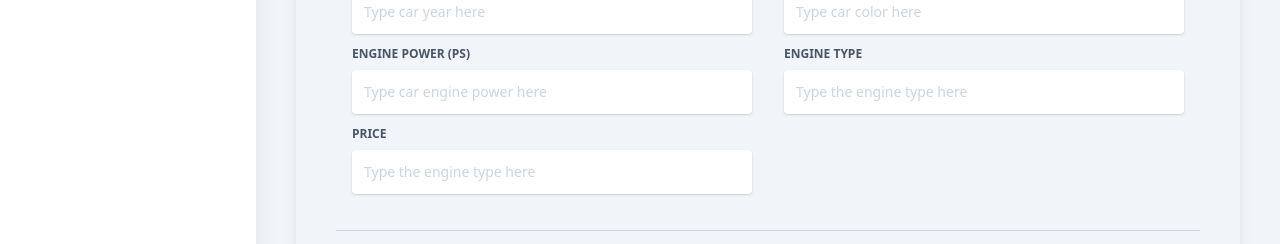
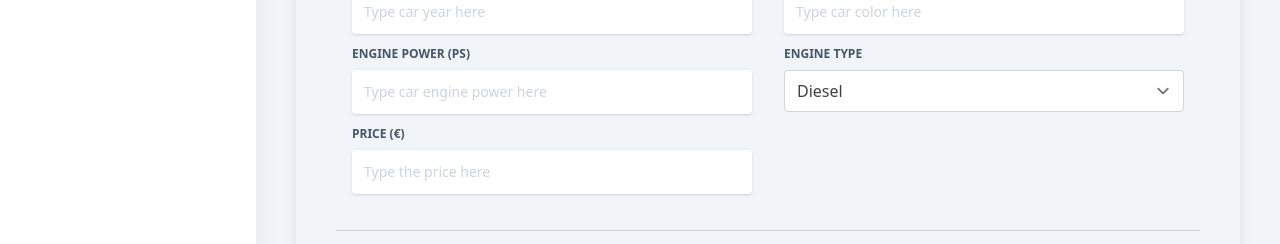
Before and after one commit to adelinger/atelierds, a Next.js app: page /admin/newCar in a window 1280 px wide. Shown: the part 406-650 px from the top of the page. Built offline with nearby package versions, Linux system fonts and the light colour scheme; no server answers; sample sign-in values are in the browser's storage.

Commit message:
implement add new car

```diff
--- a/components/Cards/CardAddCar.js
+++ b/components/Cards/CardAddCar.js
@@ -1,22 +1,79 @@
-import React from "react";
+import ApiService from "auth/service/ApiService";
+import React, { useState } from "react";
+import { CircularProgress } from "@mui/material";
+import Alert from "components/Alerts/Alert";
 
-// components
+export default function CardSettings({ auth }) {
+    const { logout, user, error } = auth;
 
-export default function CardSettings() {
+    const [carModel, setCarModel] = useState();
+    const [carMake, setCarMake] = useState();
+    const [carYear, setCarYear] = useState();
+    const [carColor, setCarColor] = useState();
+    const [carEnginePower, setCarEnginePower] = useState();
+    const [carEngineType, setCarEngineType] = useState();
+    const [carDescription, setCarDescription] = useState();
+    const [carPrice, setCarPrice] = useState();
+    const [isSuccess, setIsSuccess] = useState(false);
+    const [showAlert, setShowAlert] = useState(false);
+    const [showloader, setShowLoader] = useState(false);
+
+    const carObject = {
+        "atelierCarStatus": {
+            "atelierCarStatusID": 1
+        },
+        "carModel": carModel,
+        "carMake": carMake,
+        "carYear": parseInt(carYear),
+        "carColor": carColor,
+        "carEnginePower": carEnginePower,
+        "carEngineType": carEngineType,
+        "carDescription": carDescription,
+        "carPrice": parseFloat(carPrice),
+        "addedByUser": user.email,
+        "carProfilePhotoPath": null,
+        "carPhotosPath": null
+    }
+
+    const api = new ApiService();
+
+
+    const handleSubmit = (e) => {
+        e.preventDefault();
+        setShowLoader(true);
+        setShowAlert(false);
+
+        api
+            .addNewCar(carObject)
+            .then(data => {
+                handleApiResponse(true);
+            })
+            .catch((error) => {
+                handleApiResponse(false);
+            });
+    }
+
+    function handleApiResponse(Success) {
+        setIsSuccess(Success);
+        setShowLoader(false);
+        setShowAlert(true);
+    }
+
     return (
         <>
             <div className="relative flex flex-col min-w-0 break-words w-full mb-6 shadow-lg rounded-lg bg-blueGray-100 border-0">
                 <div className="rounded-t bg-white mb-0 px-6 py-6">
                     <div className="text-center flex justify-between">
                         <h6 className="text-blueGray-700 text-xl font-bold">Add new car</h6>
+                    </div>
 
-                    </div>
                 </div>
                 <div className="flex-auto px-4 lg:px-10 py-10 pt-0">
-                    <form>
+                    <form onSubmit={handleSubmit}>
                         <h6 className="text-blueGray-400 text-sm mt-3 mb-6 font-bold uppercase">
                             Car information
                         </h6>
+
                         <div className="flex flex-wrap">
                             <div className="w-full lg:w-6/12 px-4">
                                 <div className="relative w-full mb-3">
@@ -28,8 +85,10 @@ export default function CardSettings() {
                                     </label>
                                     <input
                                         type="text"
+                                        required
                                         className="border-0 px-3 py-3 placeholder-blueGray-300 text-blueGray-600 bg-white rounded text-sm shadow focus:outline-none focus:ring w-full ease-linear transition-all duration-150"
                                         placeholder="Type car model here"
+                                        onChange={e => setCarModel(e.target.value)}
                                     />
                                 </div>
                             </div>
@@ -42,9 +101,11 @@ export default function CardSettings() {
                                         Car Make
                                     </label>
                                     <input
+                                        required
                                         type="text"
                                         className="border-0 px-3 py-3 placeholder-blueGray-300 text-blueGray-600 bg-white rounded text-sm shadow focus:outline-none focus:ring w-full ease-linear transition-all duration-150"
                                         placeholder="Type car make here"
+                                        onChange={e => setCarMake(e.target.value)}
                                     />
                                 </div>
                             </div>
@@ -57,9 +118,13 @@ export default function CardSettings() {
                                         Car year
                                     </label>
                                     <input
+                                        required
                                         type="number"
+                                        min="1800"
+                                        max="2050"
                                         className="border-0 px-3 py-3 placeholder-blueGray-300 text-blueGray-600 bg-white rounded text-sm shadow focus:outline-none focus:ring w-full ease-linear transition-all duration-150"
                                         placeholder="Type car year here"
+                                        onChange={e => setCarYear(e.target.value)}
                                     />
                                 </div>
                             </div>
@@ -75,6 +140,7 @@ export default function CardSettings() {
                                         type="text"
                                         className="border-0 px-3 py-3 placeholder-blueGray-300 text-blueGray-600 bg-white rounded text-sm shadow focus:outline-none focus:ring w-full ease-linear transition-all duration-150"
                                         placeholder="Type car color here"
+                                        onChange={e => setCarColor(e.target.value)}
                                     />
                                 </div>
                             </div>
@@ -90,6 +156,7 @@ export default function CardSettings() {
                                         type="text"
                                         className="border-0 px-3 py-3 placeholder-blueGray-300 text-blueGray-600 bg-white rounded text-sm shadow focus:outline-none focus:ring w-full ease-linear transition-all duration-150"
                                         placeholder="Type car engine power here"
+                                        onChange={e => setCarEnginePower(e.target.value)}
                                     />
                                 </div>
                             </div>
@@ -97,29 +164,44 @@ export default function CardSettings() {
                                 <div className="relative w-full mb-3">
                                     <label
                                         className="block uppercase text-blueGray-600 text-xs font-bold mb-2"
-                                        htmlFor="grid-password"
                                     >
                                         Engine type
                                     </label>
-                                    <input
-                                        type="text"
-                                        className="border-0 px-3 py-3 placeholder-blueGray-300 text-blueGray-600 bg-white rounded text-sm shadow focus:outline-none focus:ring w-full ease-linear transition-all duration-150"
-                                        placeholder="Type the engine type here"
-                                    />
+                                    <select onChange={e => setCarEngineType(e.target.value)}
+                                        class="form-select appearance-noneblock w-full px-3 py-1.5 text-base font-normal text-gray-700
+                                         bg-white bg-clip-padding bg-no-repeat
+                                         border border-solid border-gray-300
+                                         rounded
+                                         transition
+                                         ease-in-out
+                                         m-0
+                                        focus:text-gray-700 focus:bg-white focus:border-blue-600 focus:outline-none"
+                                        aria-label="select-engine-type">
+                                        <option value="diesel">Diesel</option>
+                                        <option value="bensin">Bensin</option>
+                                        <option value="electric">Electric</option>
+                                        <option value="hybrid">Hybrid</option>
+                                    </select>
                                 </div>
                             </div>
                             <div className="w-full lg:w-6/12 px-4">
                                 <div className="relative w-full mb-3">
                                     <label
                                         className="block uppercase text-blueGray-600 text-xs font-bold mb-2"
-                                        htmlFor="grid-password"
                                     >
-                                        Price
+                                        Price (€)
+
                                     </label>
                                     <input
-                                        type="text"
+                                        required
+                                        type="number"
+                                        min="0.00"
+                                        step="0.01"
+
                                         className="border-0 px-3 py-3 placeholder-blueGray-300 text-blueGray-600 bg-white rounded text-sm shadow focus:outline-none focus:ring w-full ease-linear transition-all duration-150"
-                                        placeholder="Type the engine type here"
+                                        placeholder="Type the price here"
+
+                                        onChange={e => setCarPrice(e.target.value)}
                                     />
                                 </div>
                             </div>
@@ -140,10 +222,12 @@ export default function CardSettings() {
                                         Car description
                                     </label>
                                     <textarea
+                                        required
                                         type="text"
                                         className="border-0 px-3 py-3 placeholder-blueGray-300 text-blueGray-600 bg-white rounded text-sm shadow focus:outline-none focus:ring w-full ease-linear transition-all duration-150"
                                         rows="4"
                                         placeholder="Enter the car description here."
+                                        onChange={e => setCarDescription(e.target.value)}
                                     ></textarea>
                                 </div>
                             </div>
@@ -153,12 +237,26 @@ export default function CardSettings() {
                             <div class="flex px-2 ">
                                 <button
                                     className="content-between bg-lightBlue-500 active:bg-lightBlue-500 text-white font-bold uppercase text-xs px-4 py-2 rounded shadow hover:shadow-md outline-none focus:outline-none mr-1 ease-linear transition-all duration-150"
-                                    type="button"
+                                    type="submit    "
+                                //onClick={handleSubmit}
                                 >
                                     Add new car
                                 </button></div>
                             <div class="flex px-2 "></div>
+
                         </div>
+                        {showloader &&
+                            <div className=" mx-auto max-w-sm text-center relative mt-5">
+                                <CircularProgress />
+
+                            </div>
+                        }
+                        {showAlert &&
+                            <div className="mt-5">
+                                <Alert color={isSuccess ? 'emerald' : 'red'}></Alert>
+                            </div>
+
+                        }
                     </form>
                 </div>
             </div>
--- a/components/Cards/CarsTable.js
+++ b/components/Cards/CarsTable.js
@@ -4,7 +4,6 @@ import PropTypes from "prop-types";
 // components
 import CarPreviewDropdown from "components/Dropdowns/CarPreviewDropdown";
 import ApiService from "auth/service/ApiService";
-import PageChange from "components/PageChange/PageChange";
 import Alert from "components/Alerts/Alert";
 import { CircularProgress } from "@mui/material";
 
@@ -16,6 +15,7 @@ export default function CarsTable({ color }) {
 
 
   function handleApiResponse(Success) {
+    window.scrollTo(0, 0)
     setIsSuccess(Success);
     setShowAlert(true);
     setShowLoader(false);
@@ -44,6 +44,7 @@ export default function CarsTable({ color }) {
       .then(response => console.log(response))
       .then(data => {
        handleApiResponse(true);
+       fetchCars();
       })
       .catch((error) => {
         handleApiResponse(false);
--- a/pages/admin/newCar.js
+++ b/pages/admin/newCar.js
@@ -3,13 +3,13 @@ import CardAddCar from 'components/Cards/CardAddCar';
 import Admin from 'layouts/Admin';
 import React, { Component } from 'react';
 
-function newCar() {
+function newCar({auth}) {
     return (
         <>
             <Admin>
                 <div className="flex flex-wrap">
                     <div className="w-full ">
-                        <CardAddCar />
+                        <CardAddCar auth={auth} />
                     </div>
 
                 </div>
```
Also changed, not shown: auth/service/ApiService.js (+2 -14 lines).
